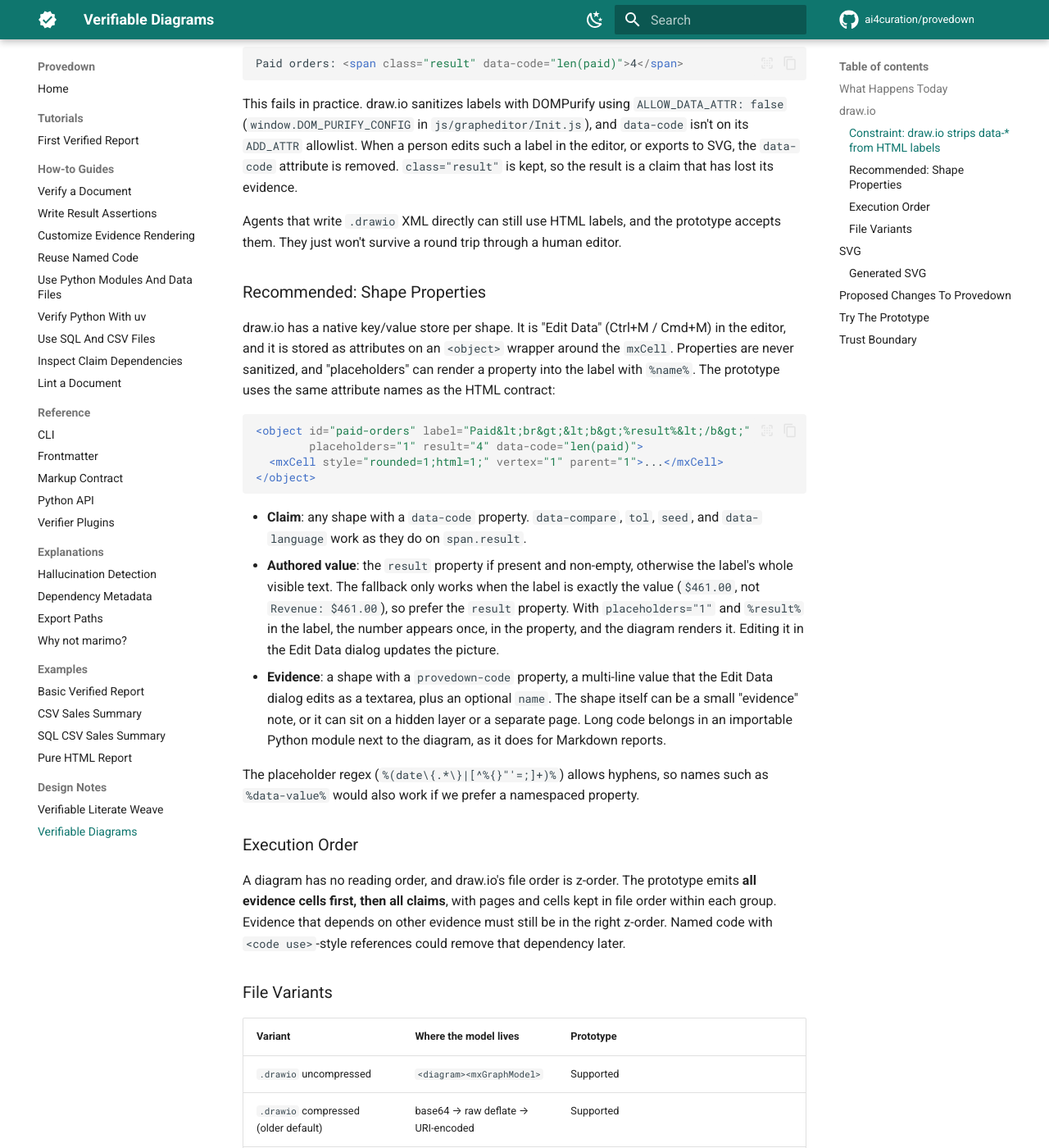
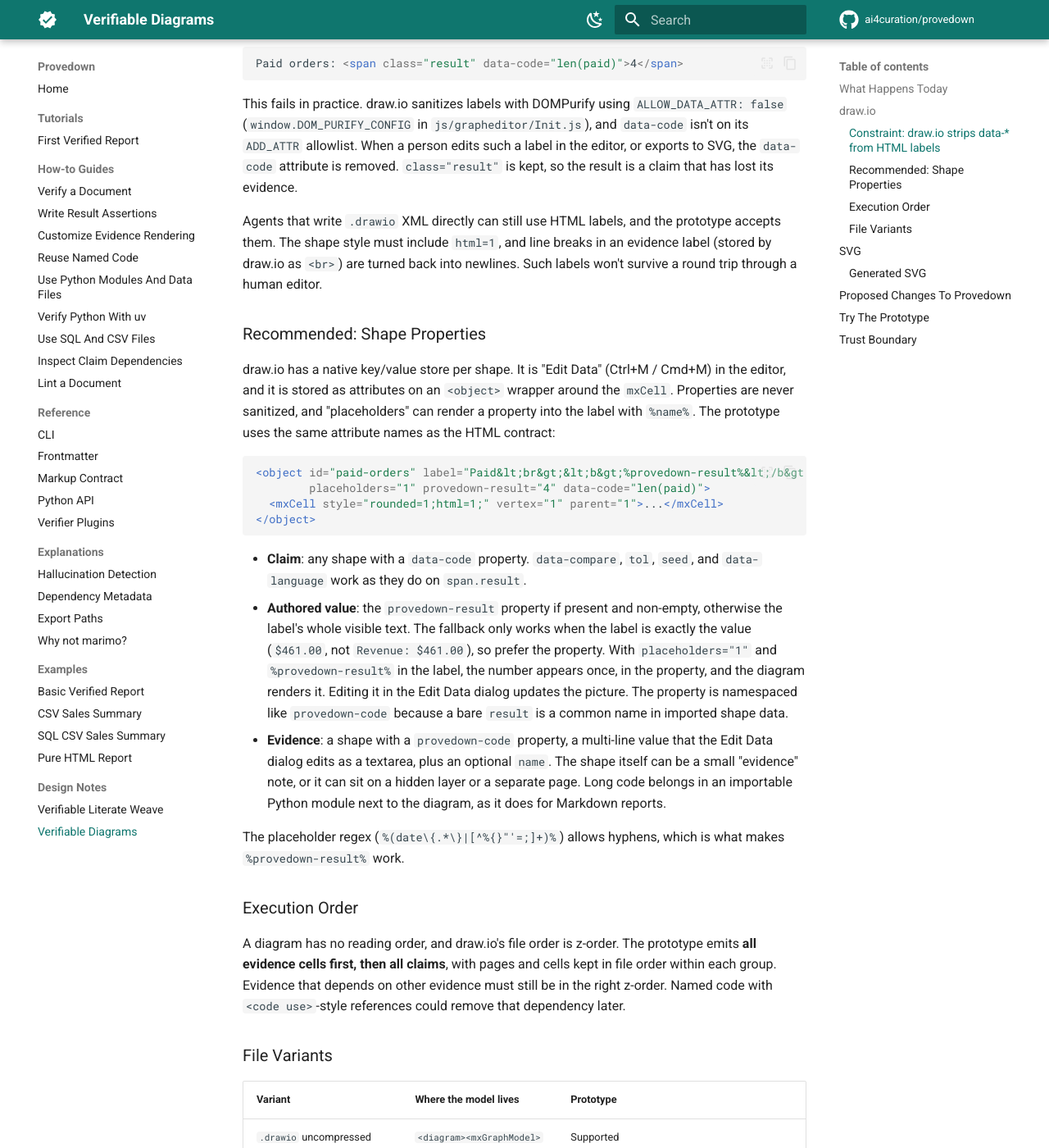
Before and after one commit to ai4curation/provedown, an MkDocs documentation site: the page built from docs/ideas/diagram-markup.md, in a window 1280 px wide and 1400 px high, scrolled down 1113 px. Shown: the whole window at 82% size. Built offline with MkDocs 1.6.1 and Material for MkDocs 9.7.7, drawn with Linux system fonts in a browser that asks for light colours; comment, search, counter and statistics services are not loaded; some of the changed text lies outside the part shown.

Commit message:
Close remaining fail-open paths in diagram lowering
- Report Provedown markup in labels whose shape style lacks html=1
- Turn <br> back into newlines in HTML-label evidence
- Namespace the authored-value property as provedown-result so a common
  'result' shape property no longer fails the lowering
- Report CLI read/decode errors as error lines instead of tracebacks
- Diagnose stray SVG end tags; make Lowering.diagnostics a tuple
- Type-check scripts/, scope the generated-file ignore to examples, and
  say only line numbers (not columns) are preserved for SVG

Co-Authored-By: Claude Opus 5.5 <noreply@anthropic.com>
Claude-Session: https://claude.ai/code/session_011A6ZCVrRKNgr54zR2oJ132

````diff
--- a/docs/ideas/diagram-markup.md
+++ b/docs/ideas/diagram-markup.md
@@ -44,8 +44,9 @@ When a person edits such a label in the editor, or exports to SVG, the
 claim that has lost its evidence.
 
 Agents that write `.drawio` XML directly can still use HTML labels, and the
-prototype accepts them. They just won't survive a round trip through a human
-editor.
+prototype accepts them. The shape style must include `html=1`, and line breaks
+in an evidence label (stored by draw.io as `<br>`) are turned back into
+newlines. Such labels won't survive a round trip through a human editor.
 
 ### Recommended: Shape Properties
 
@@ -56,28 +57,30 @@ render a property into the label with `%name%`. The prototype uses the same
 attribute names as the HTML contract:
 
 ```xml
-<object id="paid-orders" label="Paid&lt;br&gt;&lt;b&gt;%result%&lt;/b&gt;"
-        placeholders="1" result="4" data-code="len(paid)">
+<object id="paid-orders" label="Paid&lt;br&gt;&lt;b&gt;%provedown-result%&lt;/b&gt;"
+        placeholders="1" provedown-result="4" data-code="len(paid)">
   <mxCell style="rounded=1;html=1;" vertex="1" parent="1">...</mxCell>
 </object>
 ```
 
 - **Claim**: any shape with a `data-code` property. `data-compare`, `tol`,
   `seed`, and `data-language` work as they do on `span.result`.
-- **Authored value**: the `result` property if present and non-empty,
-  otherwise the label's whole visible text. The fallback only works when the
-  label is exactly the value (`$461.00`, not `Revenue: $461.00`), so prefer the
-  `result` property. With `placeholders="1"` and `%result%` in the label, the
-  number appears once, in the property, and the diagram renders it. Editing it
-  in the Edit Data dialog updates the picture.
+- **Authored value**: the `provedown-result` property if present and
+  non-empty, otherwise the label's whole visible text. The fallback only works
+  when the label is exactly the value (`$461.00`, not `Revenue: $461.00`), so
+  prefer the property. With `placeholders="1"` and `%provedown-result%` in the
+  label, the number appears once, in the property, and the diagram renders it.
+  Editing it in the Edit Data dialog updates the picture. The property is
+  namespaced like `provedown-code` because a bare `result` is a common name in
+  imported shape data.
 - **Evidence**: a shape with a `provedown-code` property, a multi-line value
   that the Edit Data dialog edits as a textarea, plus an optional `name`. The
   shape itself can be a small "evidence" note, or it can sit on a hidden layer
   or a separate page. Long code belongs in an importable Python module next to
   the diagram, as it does for Markdown reports.
 
-The placeholder regex (`%(date\{.*\}|[^%{}"'=;]+)%`) allows hyphens, so names
-such as `%data-value%` would also work if we prefer a namespaced property.
+The placeholder regex (`%(date\{.*\}|[^%{}"'=;]+)%`) allows hyphens, which is
+what makes `%provedown-result%` work.
 
 ### Execution Order
 
@@ -180,12 +184,16 @@ Or run `just verify-diagram-examples`, which CI runs as part of
 `just check-examples`. The generated HTML is written next to the input so
 relative data paths such as `../data/orders.csv` still resolve.
 
-The converter fails closed. It exits non-zero, without changing what it
-writes, when a diagram has no claims or when a cell looks like a mistake:
+The converter fails closed. It still writes the HTML, but exits non-zero when
+a diagram has no claims, when the file can't be read or decoded, or when a
+cell looks like a mistake:
 
-- a `result` property with no `data-code`, which is a value with no evidence;
+- a `provedown-result` property with no `data-code`, which is a value with
+  no evidence;
 - a shape that has both `provedown-code` and `data-code`;
 - an HTML label that mixes `<code>` and `class="result"`;
+- a label with Provedown markup on a shape whose style lacks `html=1`, which
+  draw.io would display as literal text;
 - an SVG end tag that doesn't match its start tag.
 
 A misspelled property such as `datacode` can't be told apart from unrelated
--- a/pyproject.toml
+++ b/pyproject.toml
@@ -64,4 +64,4 @@ python_version = "3.10"
 strict = true
 warn_return_any = true
 warn_unused_configs = true
-files = ["src/provedown", "tests"]
+files = ["src/provedown", "tests", "scripts"]
````
Also changed, not shown: other parts of docs/ideas/diagram-markup.md (+3 -2 lines), 4 other files.
